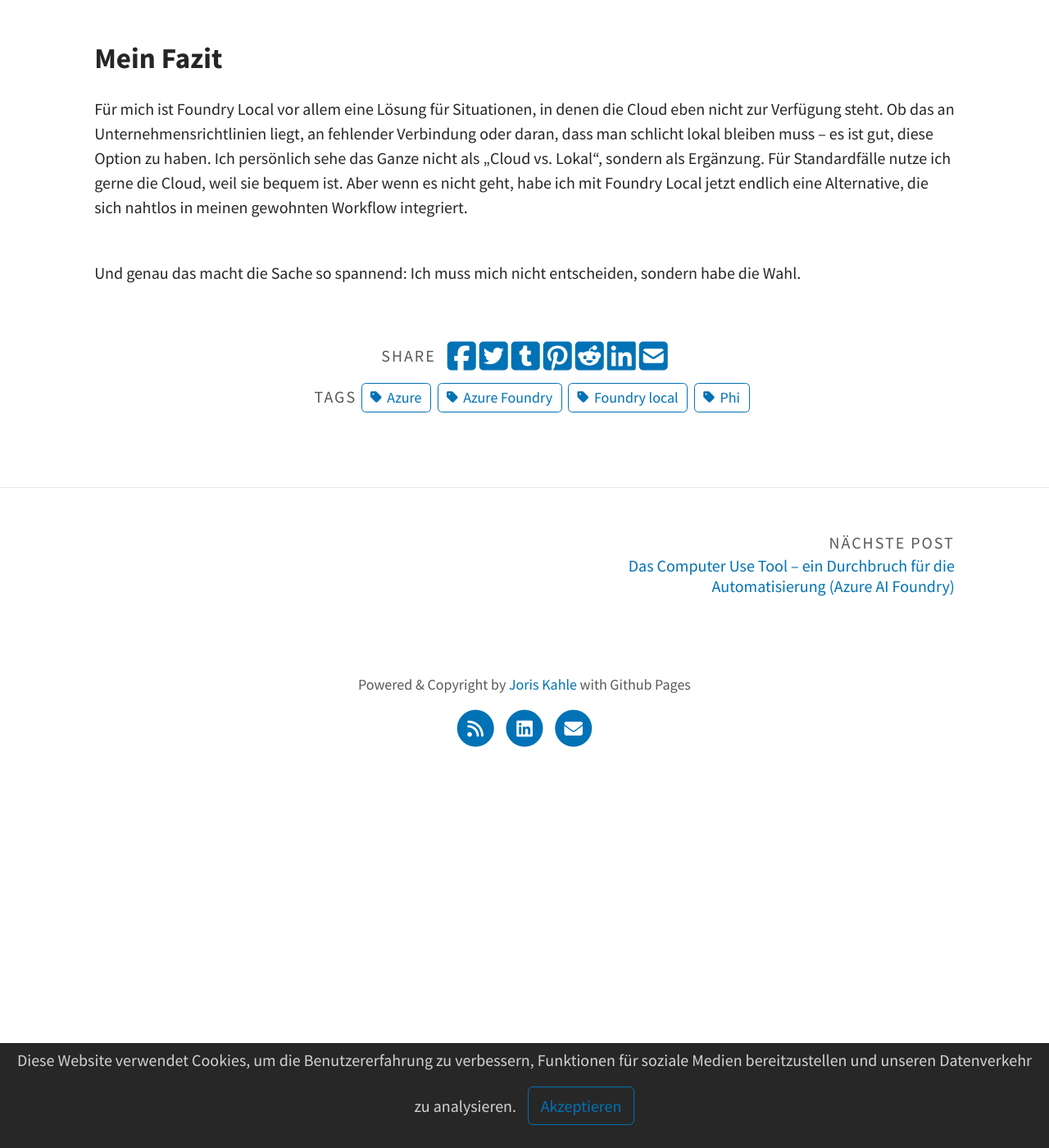
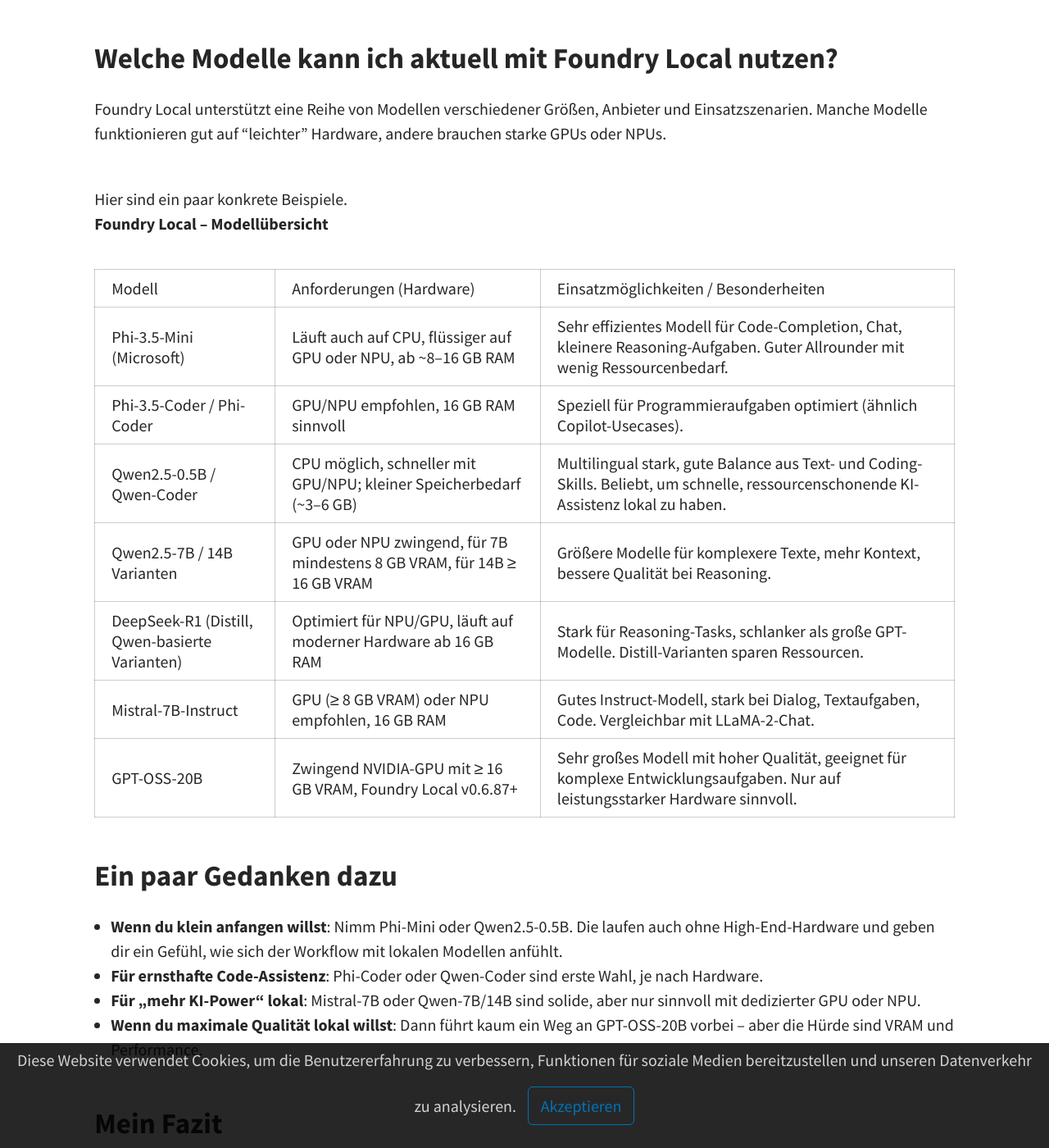
Before and after one commit to joriskahle007/joriskahle007.github.io, a Jekyll site: the page built from _posts/2025-10-01-FoundryLocal.md, in a window 1280 px wide and 1400 px high, scrolled down 2410 px. Shown: the whole window at 82% size. Built offline with Jekyll 4.4.1, drawn with Linux system fonts in a browser that asks for light colours; a script that is not in the unit is left out.

Commit message:
Update 2025-10-01-FoundryLocal.md

```diff
--- a/_posts/2025-10-01-FoundryLocal.md
+++ b/_posts/2025-10-01-FoundryLocal.md
@@ -52,6 +52,29 @@
 Was mir dabei aufgefallen ist: Kleine Modelle laufen wirklich gut, auch auf einem Rechner ohne High-End-GPU. Bei größeren Varianten merkt man dann schnell, ob die Hardware
 mithalten kann. Das Schöne ist, dass Foundry automatisch eine passende Modellversion auswählt (CPU-, GPU- oder NPU-optimiert), sodass man nicht erst selbst herumprobieren muss.<br><br>
 
+## Welche Modelle kann ich aktuell mit Foundry Local nutzen?
+
+Foundry Local unterstützt eine Reihe von Modellen verschiedener Größen, Anbieter und Einsatzszenarien. Manche Modelle funktionieren gut auf "leichter" Hardware, andere brauchen starke GPUs oder NPUs.<br><br>
+
+Hier sind ein paar konkrete Beispiele.<br>
+**Foundry Local – Modellübersicht**
+
+|  Modell |	Anforderungen (Hardware) |	Einsatzmöglichkeiten / Besonderheiten |
+| Phi-3.5-Mini (Microsoft) |	Läuft auch auf CPU, flüssiger auf GPU oder NPU, ab ~8–16 GB RAM | Sehr effizientes Modell für Code-Completion, Chat, kleinere Reasoning-Aufgaben. Guter Allrounder mit wenig Ressourcenbedarf. |
+| Phi-3.5-Coder / Phi-Coder |	GPU/NPU empfohlen, 16 GB RAM sinnvoll |	Speziell für Programmieraufgaben optimiert (ähnlich Copilot-Usecases). |
+| Qwen2.5-0.5B / Qwen-Coder |	CPU möglich, schneller mit GPU/NPU; kleiner Speicherbedarf (~3–6 GB) |	Multilingual stark, gute Balance aus Text- und Coding-Skills. Beliebt, um schnelle, ressourcenschonende KI-Assistenz lokal zu haben. |
+| Qwen2.5-7B / 14B Varianten |	GPU oder NPU zwingend, für 7B mindestens 8 GB VRAM, für 14B ≥ 16 GB VRAM |	Größere Modelle für komplexere Texte, mehr Kontext, bessere Qualität bei Reasoning. |
+| DeepSeek-R1 (Distill, Qwen-basierte Varianten) |	Optimiert für NPU/GPU, läuft auf moderner Hardware ab 16 GB RAM |	Stark für Reasoning-Tasks, schlanker als große GPT-Modelle. Distill-Varianten sparen Ressourcen. |
+| Mistral-7B-Instruct |	GPU (≥ 8 GB VRAM) oder NPU empfohlen, 16 GB RAM |	Gutes Instruct-Modell, stark bei Dialog, Textaufgaben, Code. Vergleichbar mit LLaMA-2-Chat. |
+| GPT-OSS-20B |	Zwingend NVIDIA-GPU mit ≥ 16 GB VRAM, Foundry Local v0.6.87+ | Sehr großes Modell mit hoher Qualität, geeignet für komplexe Entwicklungsaufgaben. Nur auf leistungsstarker Hardware sinnvoll. |
+
+## Ein paar Gedanken dazu
+
+- **Wenn du klein anfangen willst**: Nimm Phi-Mini oder Qwen2.5-0.5B. Die laufen auch ohne High-End-Hardware und geben dir ein Gefühl, wie sich der Workflow mit lokalen Modellen anfühlt.
+- **Für ernsthafte Code-Assistenz**: Phi-Coder oder Qwen-Coder sind erste Wahl, je nach Hardware.
+- **Für „mehr KI-Power“ lokal**: Mistral-7B oder Qwen-7B/14B sind solide, aber nur sinnvoll mit dedizierter GPU oder NPU.
+- **Wenn du maximale Qualität lokal willst**: Dann führt kaum ein Weg an GPT-OSS-20B vorbei – aber die Hürde sind VRAM und Performance.<br><br>
+
 ## Mein Fazit
 
 Für mich ist Foundry Local vor allem eine Lösung für Situationen, in denen die Cloud eben nicht zur Verfügung steht. Ob das an Unternehmensrichtlinien liegt, an fehlender Verbindung
```
